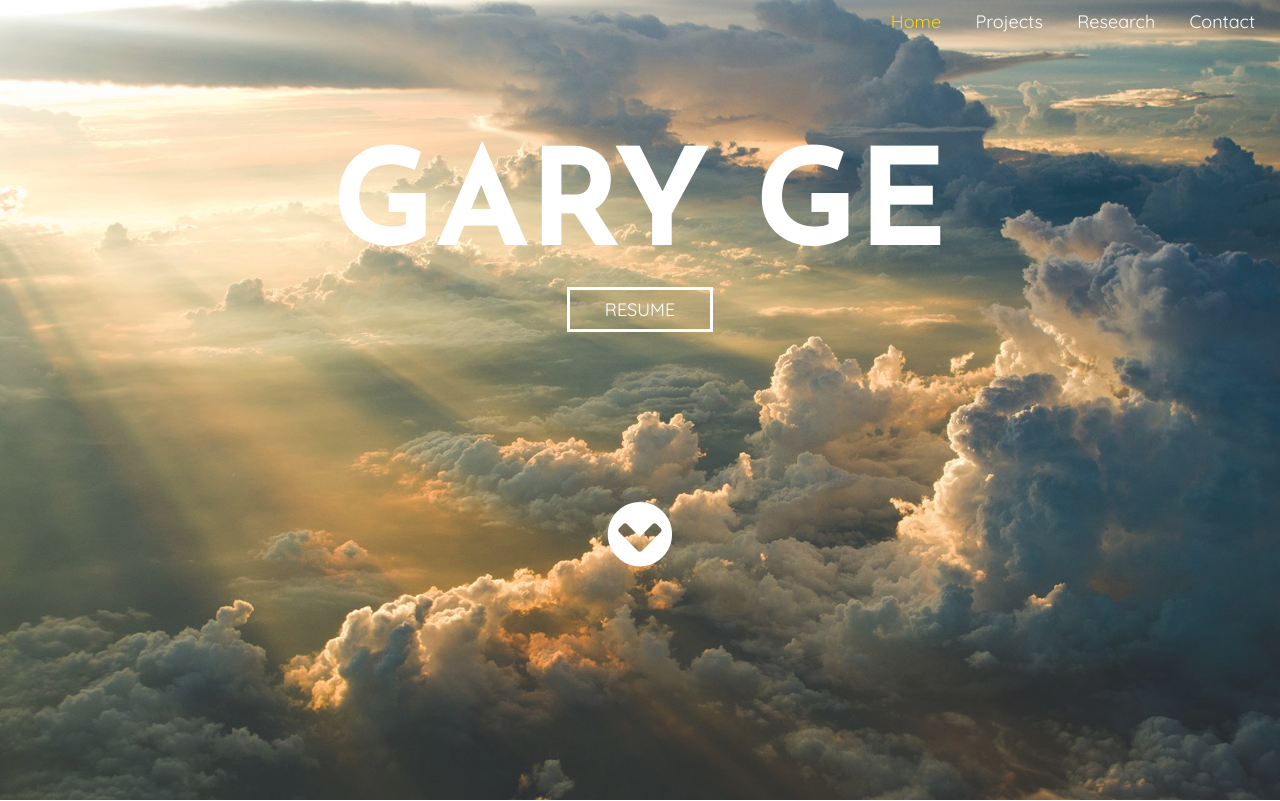
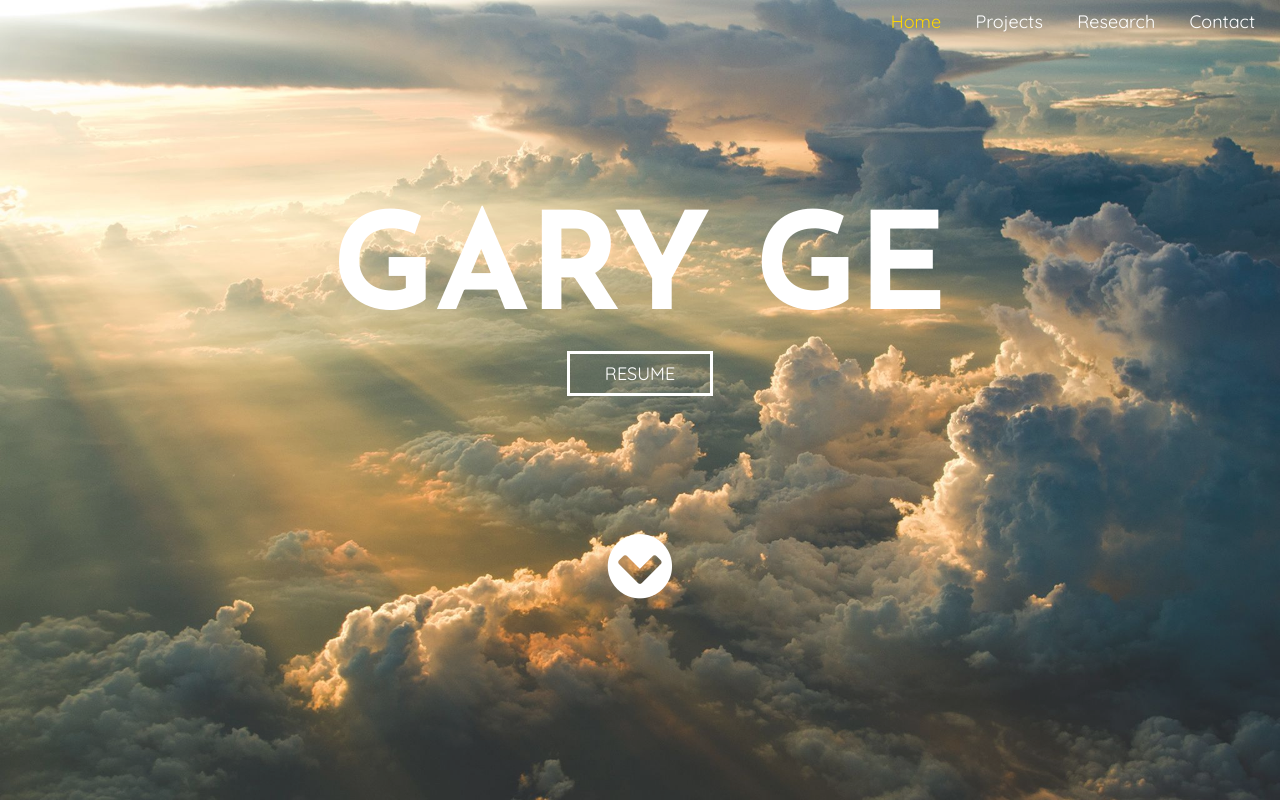
Before and after one commit to garyliangge/GaryGe, a PHP site: page / in a window 1280 px wide. Shown: the top 801 px of the page. Run offline with PHP 8.4, Linux system fonts and the light colour scheme; some libraries are stand-ins or nearby versions.

Commit message:
Homepage margin adjustments

```diff
--- a/stylesheets/gary_style.css
+++ b/stylesheets/gary_style.css
@@ -156,7 +156,7 @@ div#name{
   text-align: center;
   margin-left: auto;
   margin-right: auto;
-  margin-top: 18vh;
+  margin-top: 26vh;
   color: white;
   font-family: 'Josefin Sans';
   font-weight: 600;
@@ -169,6 +169,7 @@ a#resume{
   line-height: 3;
   font-size: 18px;
   text-align: center;
+  margin-top: 0vh;
   background-color: rgba(0, 0, 0, 0);
   padding: 8px 35px;
   border: 3px solid white;
@@ -186,7 +187,7 @@ div#chevron {
   position: table;
   margin-left: auto;
   margin-right: auto;
-  margin-top: 20vh;
+  margin-top: 16vh;
   color: white;
   text-align: center;
 }
```
